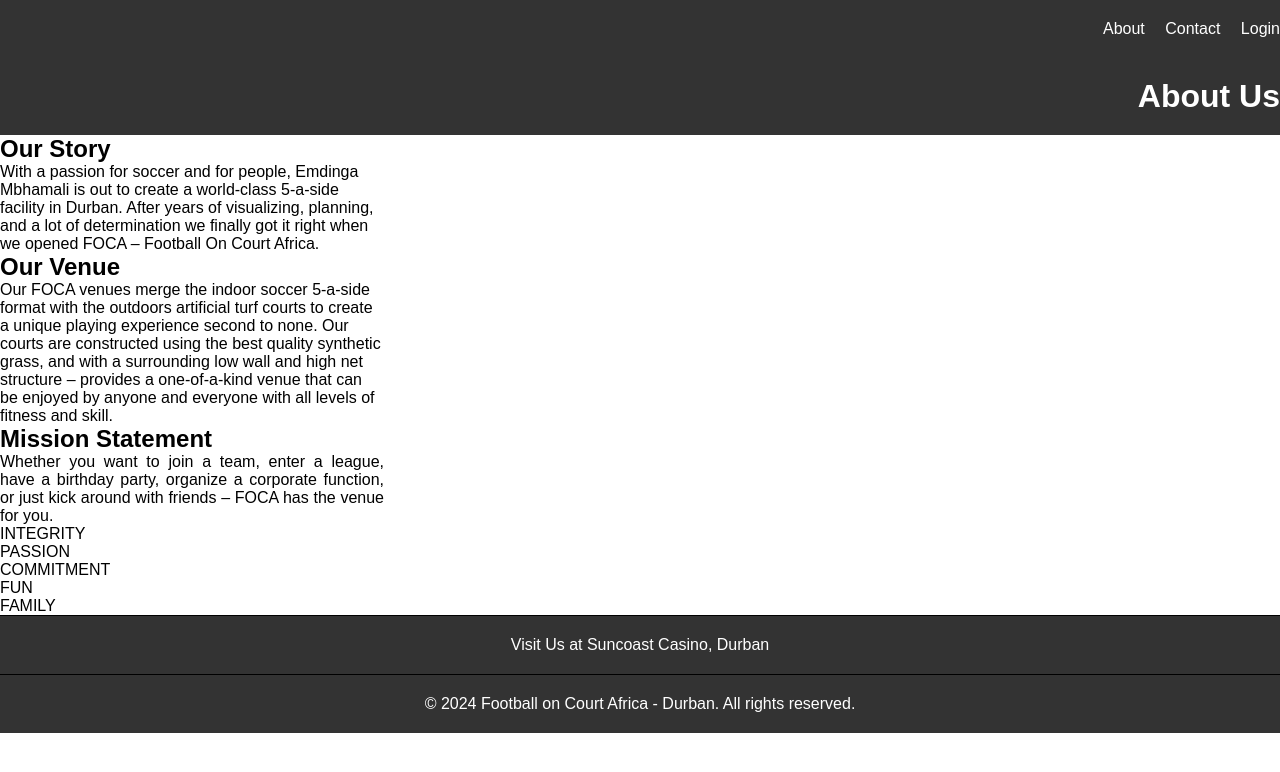
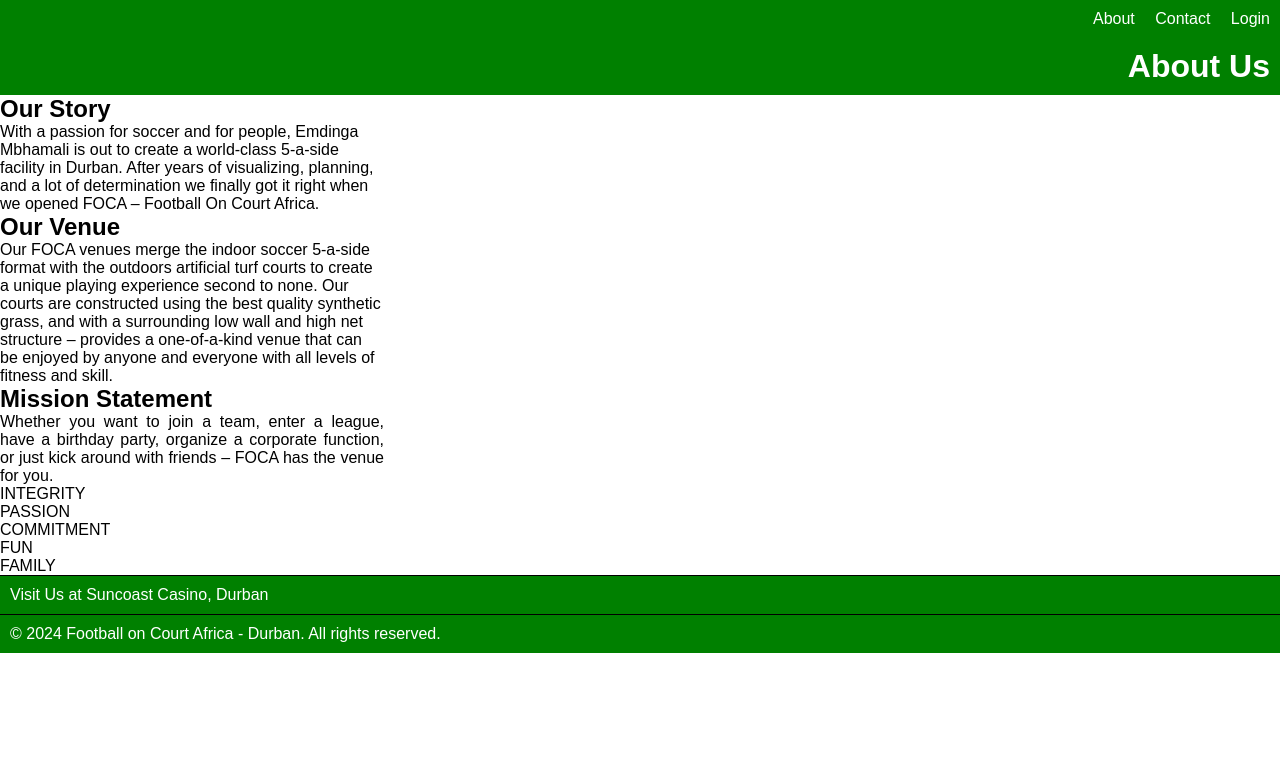
Before and after one commit to emdinga/emdinga-s_action_sport, a Flask app: page /about in a window 1280 px wide. Shown: the top 772 px of the page. Run offline with Flask 2, Linux system fonts and the light colour scheme.

Commit message:
fixing styles

```diff
--- a/static/css/styles.css
+++ b/static/css/styles.css
@@ -175,18 +175,6 @@
 }
 
 /* styles for the about page */
-body {
-    font-family: Arial, sans-serif;
-    margin: 0;
-    padding: 0;
-}
-
-header, footer {
-    background-color: #333;
-    color: #fff;
-    text-align: center;
-    padding: 20px 0;
-}
 
 .about_container {
     display: flex;
--- a/templates/about.html
+++ b/templates/about.html
@@ -8,7 +8,7 @@
     <header>
         <h1>About Us</h1>
     </header>
-    <div class="container">
+    <div class="about_ontainer">
         <div class="left-side">
             <h2>Our Story</h2>
             <p>With a passion for soccer and for people, Emdinga Mbhamali is out to create a world-class 5-a-side facility in Durban. After years of visualizing, planning, and a lot of determination we finally got it right when we opened FOCA – Football On Court Africa.</p>
```
